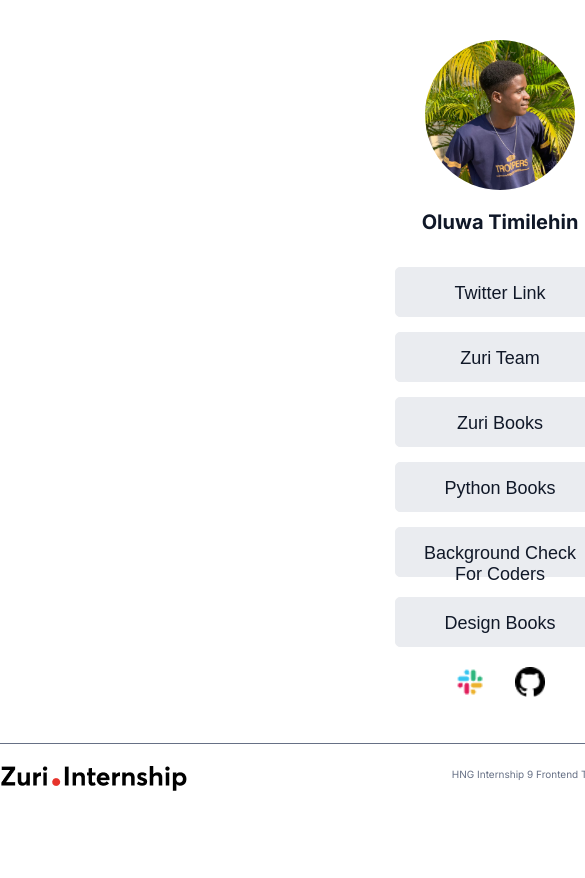
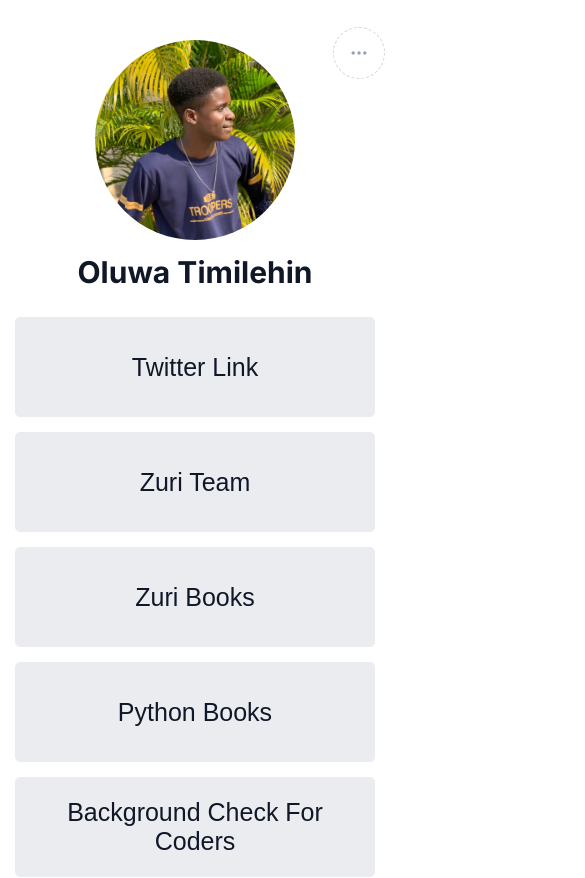
Before and after one commit to Timi-cell/linktree, a React (Create React App) app: page / in a window 390 px wide. Shown: the top 878 px of the page, 585 px wide, since content can reach past the window. Before the commit the page ends 844 px from the top, so only its background shows below. Built offline with nearby package versions, Linux system fonts and the light colour scheme.

Commit message:
finished the mobile  view of my webapp

```diff
--- a/src/App.css
+++ b/src/App.css
@@ -11,6 +11,7 @@
 body {
   font-family: "Inter", sans-serif;
   gap: 2rem;
+  position: relative;
 }
 
 .flex-column {
@@ -23,7 +24,6 @@
 .top {
   text-align: center;
   margin-top: 4rem;
-  position: relative;
 }
 
 /* Header section */
@@ -31,14 +31,18 @@
 .top .header-section .share__icon {
   padding: 0.8rem 1rem;
   position: absolute;
-  top: -1.25rem;
-  right: 50rem;
+  right: 13rem;
+  top: -1.3rem;
   background: #ffffff;
   border: 0.06rem dashed #d0d5dd;
   border-radius: 50%;
   transition: all 0.5s ease;
 }
-.top .header-section .share__icon:hover {
+.top .header-section .dots__icon {
+  display: none;
+}
+.top .header-section .share__icon:hover,
+.top .header-section .dots__icon:hover {
   background: #f9fafb;
 }
 /* .top .header-section .share__icon:focus {
@@ -142,15 +146,92 @@
   align-items: center;
   gap: 4rem;
   text-align: center;
-  width: 100rem;
-  margin-top: 4rem;
+  width: 90rem;
+  margin: 4rem 0 3rem 0;
   border-top: 0.06rem solid #667085;
-  padding-top: 1.5rem;
-  margin-bottom: 3rem;
+  padding: 3rem 1rem;
 }
 
 .footer-section p {
   font-weight: 400;
   color: #667085;
-  line-height: 1.5rem;
+  line-height: 2.5rem;
 }
+
+@media screen and (max-width: 860px) {
+  .footer-section {
+    width: 70rem;
+  }
+}
+
+/* MOBILE VIEW SECTION */
+@media screen and (max-width: 625px) {
+  body {
+    overflow-y: scroll;
+  }
+  /* mobile header section */
+  .top .header-section .image .camera #camera__icon {
+    width: 3rem;
+  }
+  .top .header-section .share__icon {
+    display: none;
+  }
+  .top .header-section .dots__icon {
+    display: block;
+    position: absolute;
+    top: -1.3rem;
+    right: 0.5rem;
+    padding: 2.5rem;
+    background: #ffffff;
+    border: 0.06rem dashed #d0d5dd;
+    border-radius: 50%;
+    text-align: center;
+    transition: all 0.5s ease;
+    width: 2.5rem;
+    height: 2.5rem;
+  }
+  .top .header-section .dots__icon #dots {
+    position: absolute;
+    left: 50%;
+    transform: translate(-50%, -50%);
+  }
+  .top .header-section .image #profile__img {
+    width: 20rem;
+    height: 20rem;
+  }
+
+  .top .header-section #twitter {
+    font-size: 3rem;
+  }
+
+  /* mobile body section */
+  .body-section {
+    padding: 0 1.5rem;
+  }
+  .body-section button {
+    font-size: 2.5rem;
+    height: 10rem;
+  }
+  .body-section .social__icons {
+    gap: 3rem;
+    margin-top: 2.5rem;
+  }
+  .body-section .social__icons img {
+    width: 5rem;
+    height: 5rem;
+  }
+
+  /* mobile footer section */
+  .footer-section {
+    flex-direction: column;
+    width: 100%;
+    margin: 4rem 0 3rem 0;
+    padding: 3rem 1rem;
+  }
+  .footer-section img {
+    width: 50%;
+  }
+  .footer-section p {
+    font-size: 2.5rem;
+  }
+}
--- a/src/components/Header.jsx
+++ b/src/components/Header.jsx
@@ -5,6 +5,9 @@
     <div className="header-section">
       <div className="share__icon">
         <img src="./images/share.png" alt="share__icon" id="share" />
+      </div>
+      <div className="dots__icon">
+        <img src="./images/dots.png" alt="dots"  id="dots"/>
       </div>
       <div className="image">
         <img
```
Also changed, not shown: public/images/dots.png (added).
